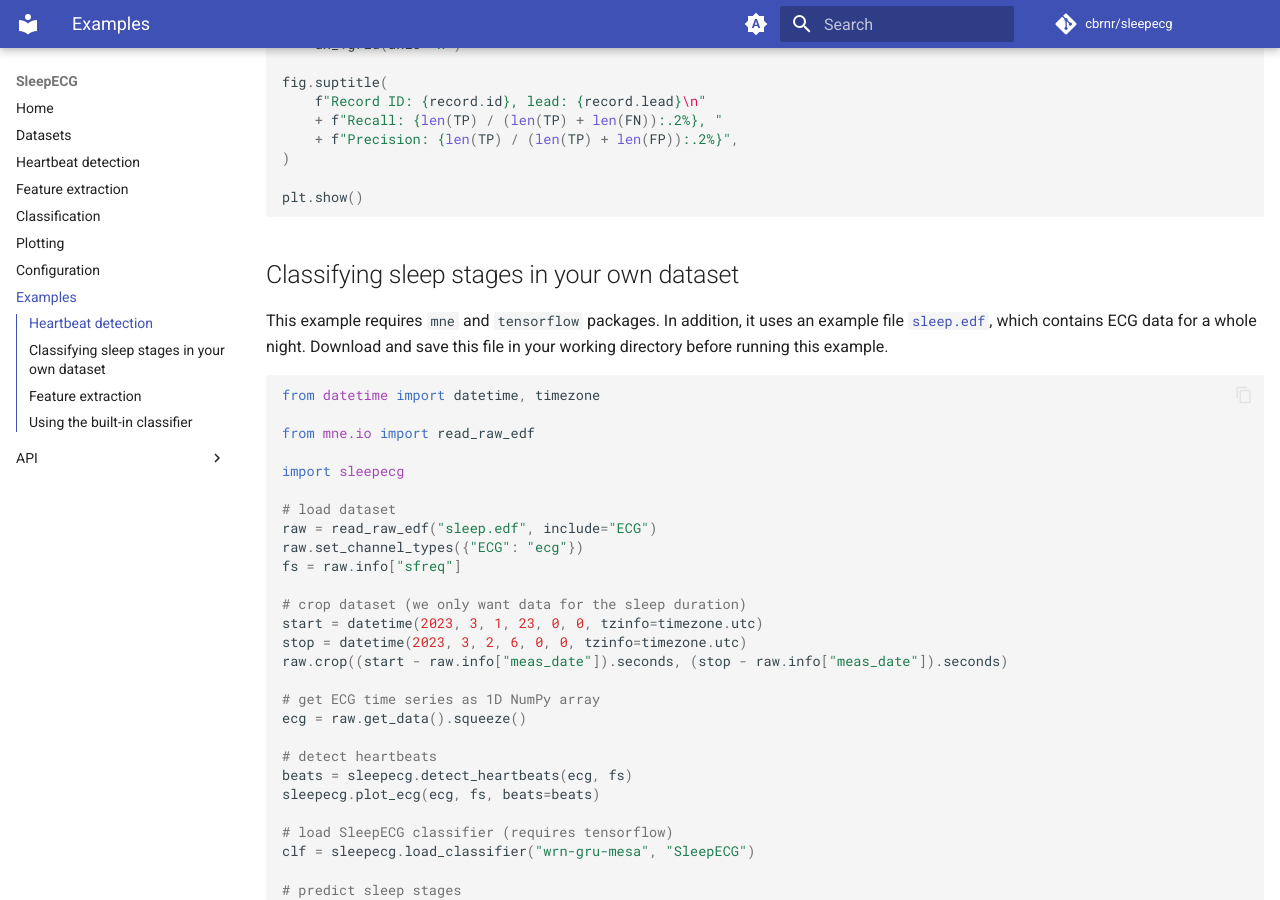
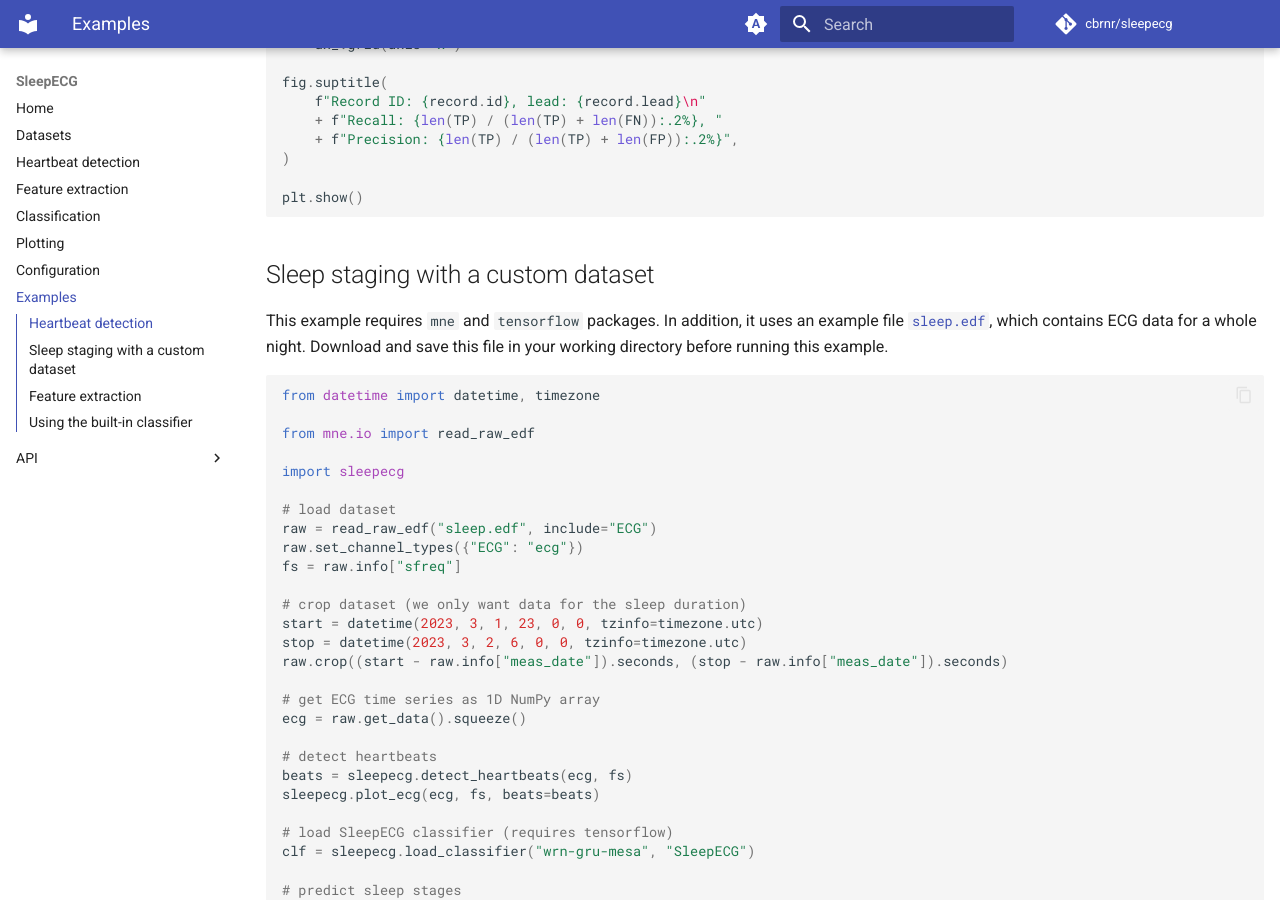
Before and after one commit to cbrnr/sleepecg, an MkDocs documentation site: the page built from docs/examples.md, in a window 1280 px wide and 900 px high, scrolled down 1519 px. Built offline with MkDocs 1.6.1 and Material for MkDocs 9.7.7, drawn with Linux system fonts in a browser that asks for light colours; comment, search, counter and statistics services are not loaded.

Commit message:
Fix minor issues

````diff
--- a/.pre-commit-config.yaml
+++ b/.pre-commit-config.yaml
@@ -12,7 +12,6 @@ repos:
     - id: check-yaml
     - id: check-toml
     - id: mixed-line-ending
-      exclude: ^examples/data
     - id: check-builtin-literals
 
   - repo: https://github.com/charliermarsh/ruff-pre-commit
--- a/docs/examples.md
+++ b/docs/examples.md
@@ -84,7 +84,7 @@ plt.show()
 ```
 
 
-## Classifying sleep stages in your own dataset
+## Sleep staging with a custom dataset
 
 This example requires `mne` and `tensorflow` packages. In addition, it uses an example file [`sleep.edf`](https://osf.io/download/mx7av/), which contains ECG data for a whole night. Download and save this file in your working directory before running this example.
 
````
Also changed, not shown: README.md (+0 -2 lines), 1 other file.
